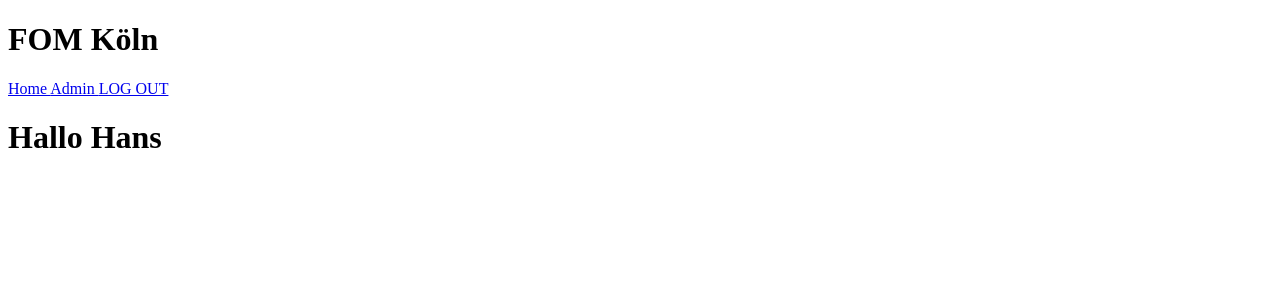
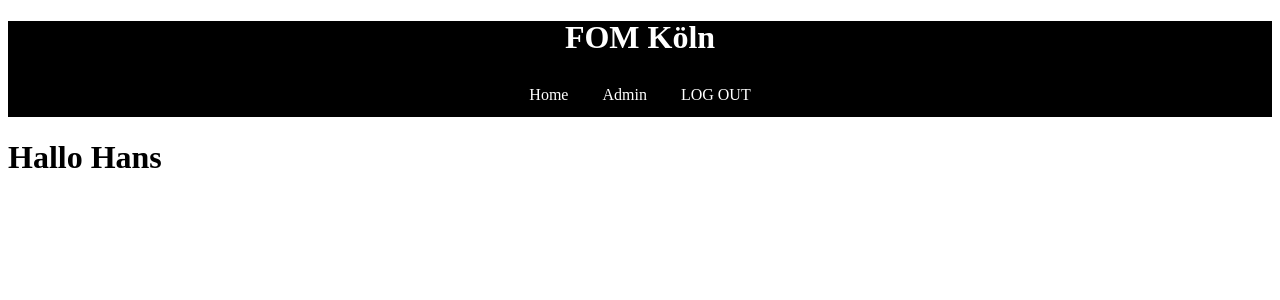
Before and after one commit to Fang-Telekom/FOM, a PHP site: page /willkommen.php in a window 1280 px wide. Shown: the top 300 px of the page. Run offline with PHP 8.4, Linux system fonts and the light colour scheme; a user stored in the database is signed in.

Commit message:
willkommen

```diff
--- a/php/login/willkommen.php
+++ b/php/login/willkommen.php
@@ -12,6 +12,46 @@
 
 	<meta charset="UTF-8" />
 	<title> Willkommen im geschützten Bereich </title>
+
+	<style>
+		.sticky-header {
+        top: 0;
+        left: 0;
+        width: 100%;
+        min-height: 6rem;
+        height: auto;
+
+        z-index: 100; /*Es über andere Inhalte liegen*/
+        margin: 0 auto;
+        padding: 0;
+        text-align: center;
+        position: sticky;
+
+        background-color: black;
+        color: white;
+        text-align: center;
+        line-height: 1;
+    	}
+		nav{
+        position: absolute;
+        right: 0;
+        bottom: 0;
+        width: 100%;
+        height: 40px;
+        background-color: black;
+		}
+		a{
+			display: inline-block;
+			padding: 10px 15px;
+			line-height: 1;
+			color: white;
+			text-decoration: none;
+			transition: 0.5s ease-in;
+		}
+		a:hover{
+			border-bottom: 1px solid white;
+		}
+	</style>
 </head>
 
 <body>
```
